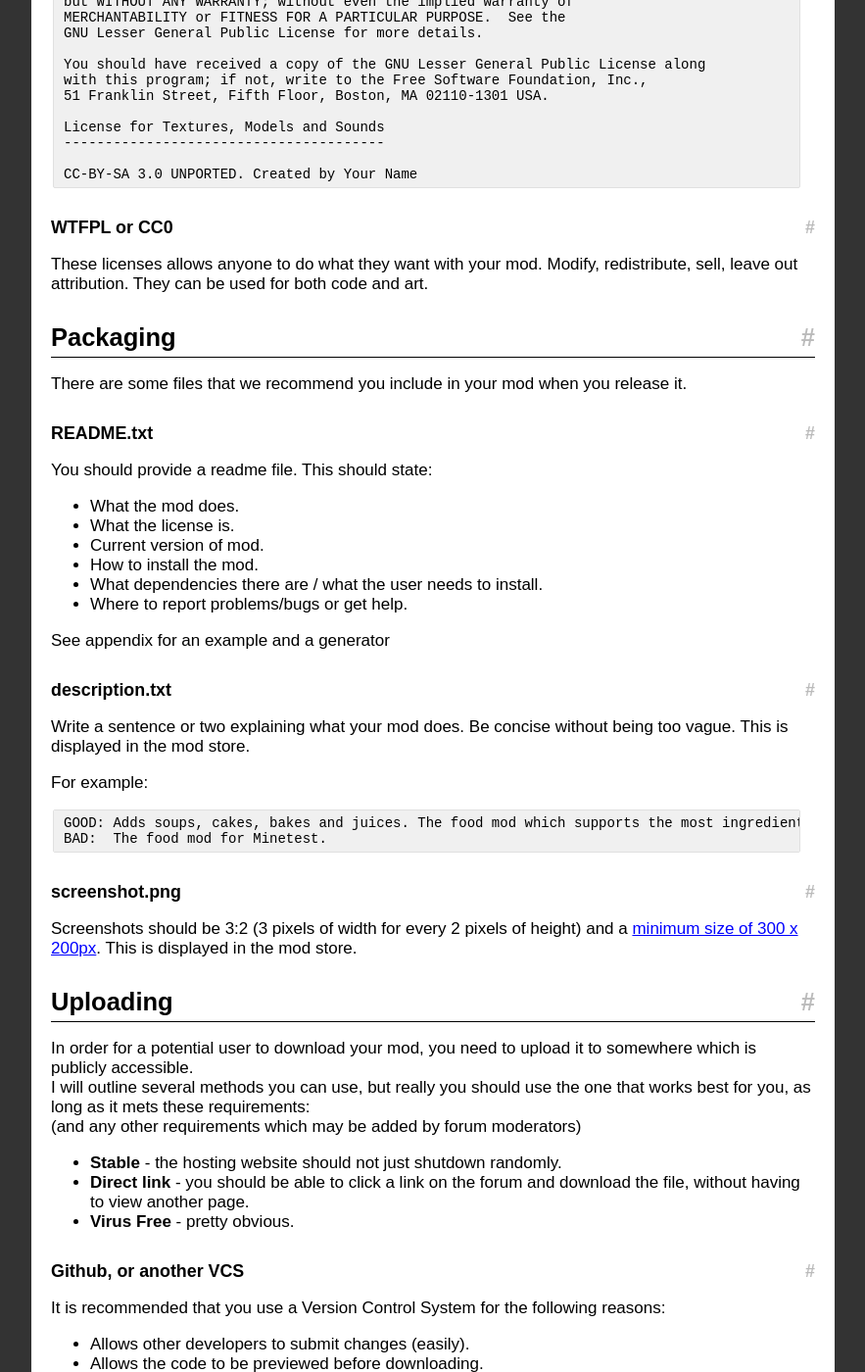
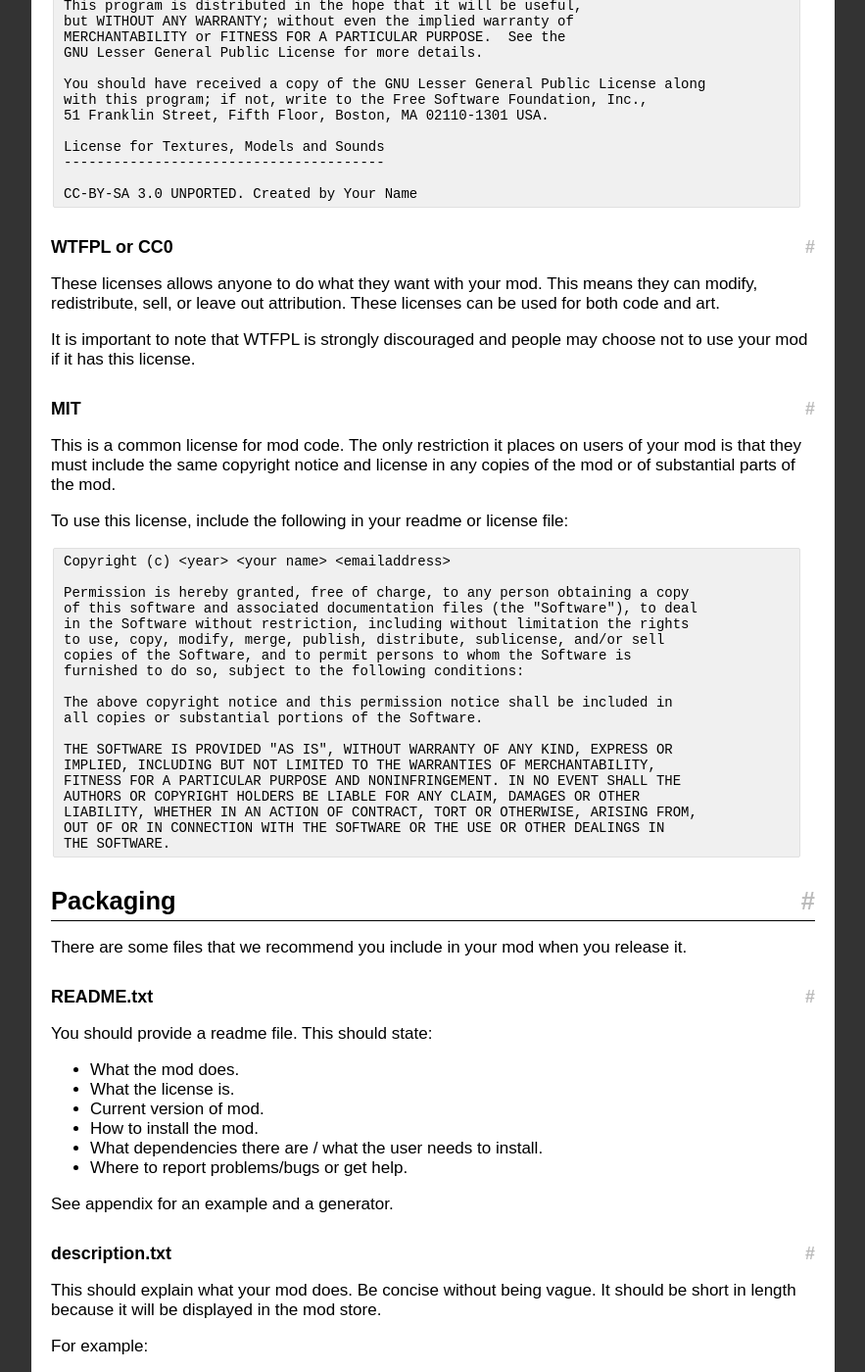
Before and after one commit to rubenwardy/minetest_modding_book, a Jekyll site: the page built from en/chapters/releasing.md, in a window 1280 px wide and 1400 px high, scrolled down 1029 px. Shown: the whole window at 98% size, without its empty margins (338-1221 px from the left). Built offline with Jekyll 4.4.1, drawn with Linux system fonts in a browser that asks for light colours; nearby versions of some CDN libraries; some of the changed text lies outside the part shown.

Commit message:
Releasing a Mod: Edits and updates

```diff
--- a/en/chapters/releasing.md
+++ b/en/chapters/releasing.md
@@ -6,7 +6,8 @@ root: ../../
 
 ## Introduction
 
-In this chapter we will find out how to publish a mod so that other users can use it.
+Releasing, or publishing, a mod allows other people to make use of it. Once a mod has been
+released it might be used in singleplayer games or on servers, including public servers.
 
 * License Choices
 * Packaging
@@ -23,24 +24,25 @@ In this chapter we will find out how to publish a mod so that other users can us
 You need to specify a license for your mod.
 **Public domain is not a valid licence**, as the definition varies in different countries.
 
-First thing you need to note is that your code and your art need different things from
-the license they use. Creative Commons licenses shouldn't be used with source code,
-but rather with artistic works such as images, text and meshes.
+Your code and your art need different things from the licenses they use. For example,
+Creative Commons licenses shouldn't be used with source code,
+but can be suitable choices for artistic works such as images, text and meshes.
 
-You are allowed any license, however mods which disallow derivatives are banned from the forum.
-(Other developers must be able to take your mod, modify it, and release it again.)
+You are allowed any license; however, mods which disallow derivatives are banned from the
+official Minetest forum. (Other developers must be able to take your mod, modify it,
+and release it again.)
 
 ### LGPL and CC-BY-SA
 
-This is a common license combination in the Minetest community, as it is what
+This is a common license combination in the Minetest community, and is what
 Minetest and minetest_game use.
-You license your code under LGPL 2.1 and your art under CC-BY-SA.
+You license your code under LGPL 2.1 and your art under CC-BY-SA. This means:
 
 * Anyone can modify, redistribute and sell modified or unmodified versions.
 * If someone modifies your mod, they must give their version the same license.
 * Your copyright notice must be kept.
 
-Add this copyright notice to your README.txt, or as a new file called LICENSE.txt
+Add this copyright notice to your README.txt, or as a new file called LICENSE.txt:
 
     License for Code
     ----------------
@@ -69,8 +71,40 @@ Add this copyright notice to your README.txt, or as a new file called LICENSE.tx
 ### WTFPL or CC0
 
 These licenses allows anyone to do what they want with your mod.
-Modify, redistribute, sell, leave out attribution.
-They can be used for both code and art.
+This means they can modify, redistribute, sell, or leave out attribution.
+These licenses can be used for both code and art.
+
+It is important to note that WTFPL is strongly discouraged and people may
+choose not to use your mod if it has this license.
+
+### MIT
+
+This is a common license for mod code. The only restriction it places on users
+of your mod is that they must include the same copyright notice and license
+in any copies of the mod or of substantial parts of the mod.
+
+To use this license, include the following in your readme or license file:
+
+    Copyright (c) <year> <your name> <emailaddress>
+
+    Permission is hereby granted, free of charge, to any person obtaining a copy
+    of this software and associated documentation files (the "Software"), to deal
+    in the Software without restriction, including without limitation the rights
+    to use, copy, modify, merge, publish, distribute, sublicense, and/or sell
+    copies of the Software, and to permit persons to whom the Software is
+    furnished to do so, subject to the following conditions:
+
+    The above copyright notice and this permission notice shall be included in
+    all copies or substantial portions of the Software.
+
+    THE SOFTWARE IS PROVIDED "AS IS", WITHOUT WARRANTY OF ANY KIND, EXPRESS OR
+    IMPLIED, INCLUDING BUT NOT LIMITED TO THE WARRANTIES OF MERCHANTABILITY,
+    FITNESS FOR A PARTICULAR PURPOSE AND NONINFRINGEMENT. IN NO EVENT SHALL THE
+    AUTHORS OR COPYRIGHT HOLDERS BE LIABLE FOR ANY CLAIM, DAMAGES OR OTHER
+    LIABILITY, WHETHER IN AN ACTION OF CONTRACT, TORT OR OTHERWISE, ARISING FROM,
+    OUT OF OR IN CONNECTION WITH THE SOFTWARE OR THE USE OR OTHER DEALINGS IN
+    THE SOFTWARE.
+
 
 ## Packaging
 
@@ -88,12 +122,13 @@ You should provide a readme file. This should state:
 * What dependencies there are / what the user needs to install.
 * Where to report problems/bugs or get help.
 
-See appendix for an example and a generator
+See appendix for an example and a generator.
 
 ### description.txt
 
-Write a sentence or two explaining what your mod does.
-Be concise without being too vague. This is displayed in the mod store.
+This should explain what your mod does.
+Be concise without being vague. It should be short in length
+because it will be displayed in the mod store.
 
 For example:
 
@@ -111,45 +146,50 @@ This is displayed in the mod store.
 Uploading
 ---------
 
-In order for a potential user to download your mod, you need to upload it to somewhere
-which is publicly accessible.\\
-I will outline several methods you can use, but really you should use the one that works
-best for you, as long as it mets these requirements:\\
+So that a potential user can download your mod, you need to upload it to somewhere
+publicly accessible.\\
+There are several methods you can use, but you should use the one that works
+best for you, as long as it meets these requirements:\\
 (and any other requirements which may be added by forum moderators)
 
-* **Stable**      - the hosting website should not just shutdown randomly.
-* **Direct link** - you should be able to click a link on the forum and download the file,
+* **Stable**      - The hosting website should be unlikely to shutdown without warning.
+* **Direct link** - You should be able to click a link on the forum and download the file
                    without having to view another page.
-* **Virus Free**  - pretty obvious.
+* **Virus Free**  - Mods with malicious content are not wanted.
 
 ### Github, or another VCS
 
-It is recommended that you use a Version Control System for the following reasons:
+It is recommended that you use a Version Control System because this:
 
-* Allows other developers to submit changes (easily).
+* Allows other developers to easily submit changes.
 * Allows the code to be previewed before downloading.
 * Allows users to submit bug reports.
 
-However, such systems may be hard to understand when you first start out.
+However, such systems may be hard to understand when you first use them.
 
 The majority of Minetest developers use GitHub as a website to host their code,
-however that doesn't matter that much.
+but other alternatives are possible. For information on how to use GitHub,
+please see:
 
 * [Using Git](http://git-scm.com/book/en/v1/Getting-Started) - Basic concepts. Using the command line.
-* [GitHub for Windows](https://help.github.com/articles/getting-started-with-github-for-windows/) - Use a graphical interface on Windows to upload your code.
+* [GitHub for Windows](https://help.github.com/articles/getting-started-with-github-for-windows/) -
+Using a graphical interface on Windows to upload your code.
 
 ### Forum Attachments
 
-You could use forum attachments instead.
-This is done when creating a mod's topic - covered below.
+You can use forum attachments instead.
+This is done when creating a mod's forum topic (covered below).
 
-First, you need to zip the files into a single file. This varies from operating system to operating system.
+First, you need to zip the files into a single file. How to do this varies from
+operating system to operating system.
 
-On Windows, go to the mod's folder. Select all the files. Right click, Send To > Compressed (zipped) folder.
-Rename the resulting zip file to the name of your modfolder.
+On Windows, go to the mod's folder. Select all the files.
+Right click, Send To > Compressed (zipped) folder.
+Rename the resulting zip file to the name of your mod's folder.
 
-On the create a topic page, see below, go to the "Upload Attachment" tab at the bottom.
-Click browse and select the zipped file. I suggest that you enter the version of your mod in the comment field.
+On the Create a Topic page (see below), go to the "Upload Attachment" tab at the bottom.
+Click browse and select the zipped file. It is recommended that you
+enter the version of your mod in the comment field.
 
 <figure>
     <img src="{{ page.root }}/static/releasing_attachments.png" alt="Upload Attachment">
@@ -169,7 +209,8 @@ to "Mod Releases."
 
 ### Content
 
-The requirements of a forum topic are mostly the same as what is recommended for a README.txt
+The requirements of a forum topic are mostly the same as the recommendations for
+a README.txt file:
 
 * What the mod does.
 * What the license is.
@@ -210,12 +251,12 @@ Here is an example. The Minetest forum uses bbcode for formating.
     [url]http://wiki.minetest.com/wiki/Installing_Mods[/url]
 
 If you modify the above example for your mod topic, remember to
-change "modfldername" to the name of the folder your mod should be
+change "modfoldername" to the name of the folder your mod should be
 in.
 
 ### Title
 
-Subject of topic must be in one of these formats:
+The subject of topic must be in one of these formats:
 
 * [Mod] Mod Title [modname]
 * [Mod] Mod Title [version number] [modname]
```
